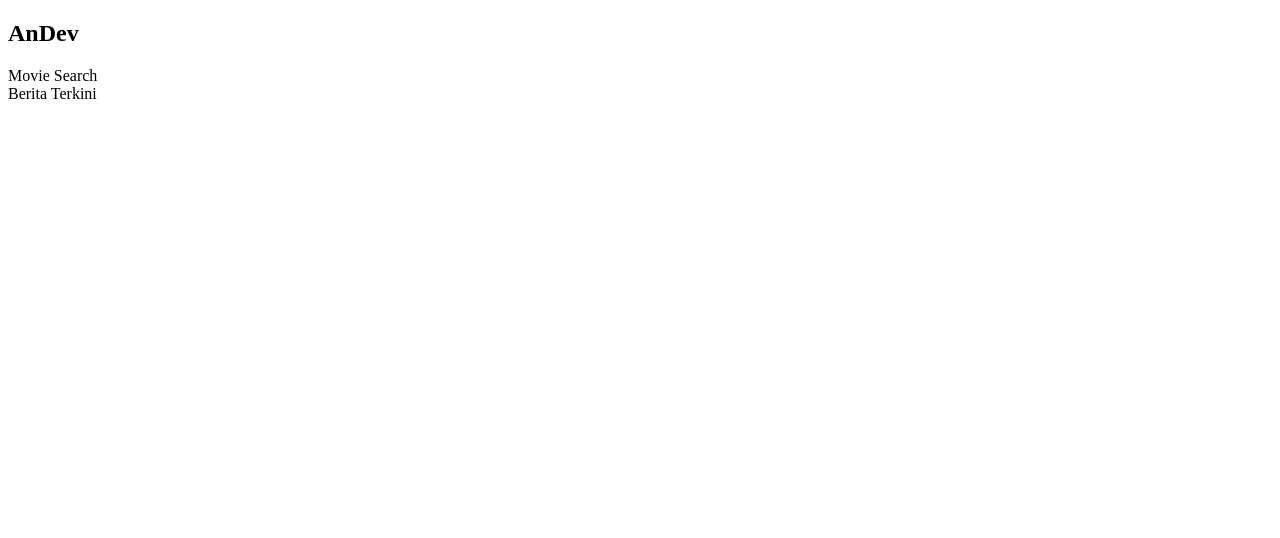
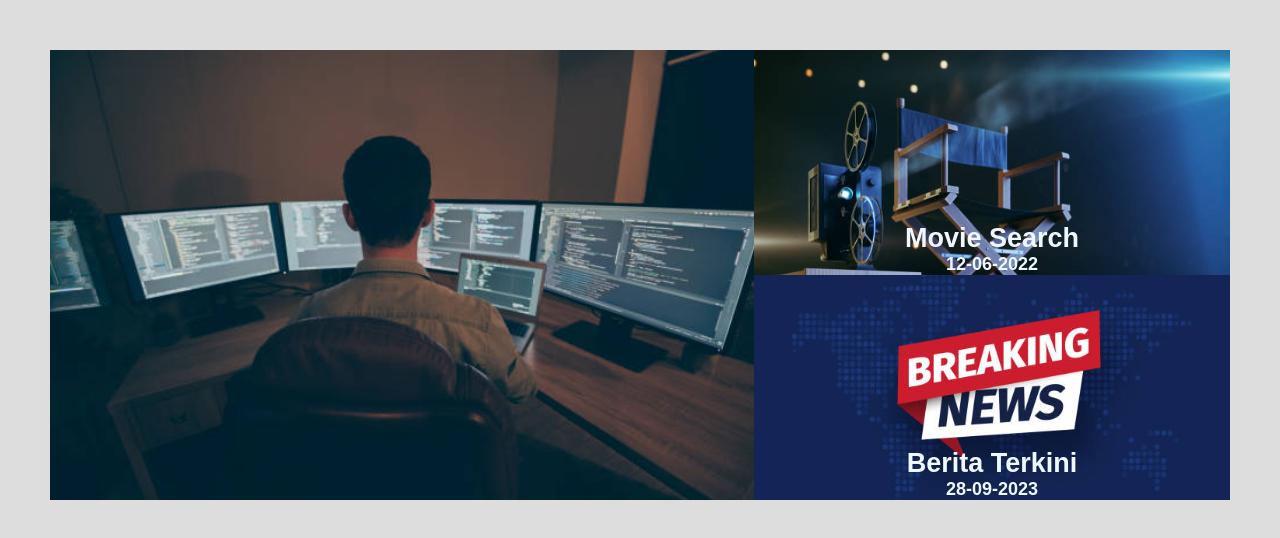
Before and after one commit to afifudin23/css-grid, a plain HTML site: page 08.praktek/index.html in a window 1280 px wide. Drawn offline with Linux system fonts and the light colour scheme; a web font is replaced by a local one.

Commit message:
add project

```diff
--- a/08.praktek/index.html
+++ b/08.praktek/index.html
@@ -4,19 +4,26 @@
     <meta charset="UTF-8">
     <meta name="viewport" content="width=device-width, initial-scale=1.0">
     <title>AnDev</title>
-    <link rel="stylesheet" href="stle.css">
+    <link rel="stylesheet" href="style.css">
     <link rel="preconnect" href="https://fonts.googleapis.com">
     <link rel="preconnect" href="https://fonts.gstatic.com" crossorigin>
-    <link href="https://fonts.googleapis.com/css2?family=DM+Serif+Display&display=swap" rel="stylesheet">
-</head>
+    <link href="https://fonts.googleapis.com/css2?family=DM+Serif+Display&family=Hedvig+Letters+Sans&display=swap" rel="stylesheet">
+
 <body>
     <div class="container">
-        <header class="hedaer">
+        <header class="header">
             <div class="hero">
                 <h2 class="heading">AnDev</h2>
+                <p>An Fullstack Developer</p>
             </div>
-            <div class="features features-1">Movie Search</div>
-            <div class="features features-2">Berita Terkini</div>
+            <div class="project project-1">
+                <div class="item">Movie Search</div>
+                <div class="date">12-06-2022</div>
+            </div>
+            <div class="project project-2">
+                <div class="item">Berita Terkini</div>
+                <div class="date">28-09-2023</div>
+            </div>
         </header>
     </div>
 </body>
--- /dev/null
+++ b/08.praktek/style.css
@@ -0,0 +1,62 @@
+* {
+    margin: 0;
+    padding: 0;
+}
+
+img {
+    width: 100%;
+}
+
+body {
+    color: aliceblue;
+    background-color: #ddd;
+    font-size: 18px;
+    font-family: 'Hedvig Letters Sans', sans-serif;
+    margin: 50px;
+}
+
+/* Header */
+.header {
+    display: grid;
+    grid-template-areas:
+        "hero hero project-1"
+        "hero hero project-2";
+}
+.hero {
+    grid-area: hero;
+    min-height: 350px;
+    background-image: url(img/hero.jpg);
+    background-size: cover;
+    background-position: center;
+    padding: 50px;
+}
+.hero .heading {
+    font-family: 'DM Serif Display', serif;
+}
+.hero > * {
+    display: none;
+}
+.project {
+    background-color: #000;
+    display: grid;
+    font-weight: bold;
+    /* justify-content: center;
+    align-items: center; */
+    text-align: center;
+    place-content: end center;
+}
+.project .item {
+    font-size: 1.5em;
+}
+.project-1 {
+    grid-area: project-1;
+    background-image: url("img/movie.jpg");
+    background-position: center;
+    background-size: cover;
+}
+.project-2 {
+    grid-area: project-2;
+    background-image: url("img/news.jpg");
+    background-position: center;
+    background-size: cover;
+}
```
Also changed, not shown: 08.praktek/img/hero.jpg (added), 08.praktek/img/movie.jpg (added), 08.praktek/img/news.jpg (added), 08.praktek/stle.css (deleted).
